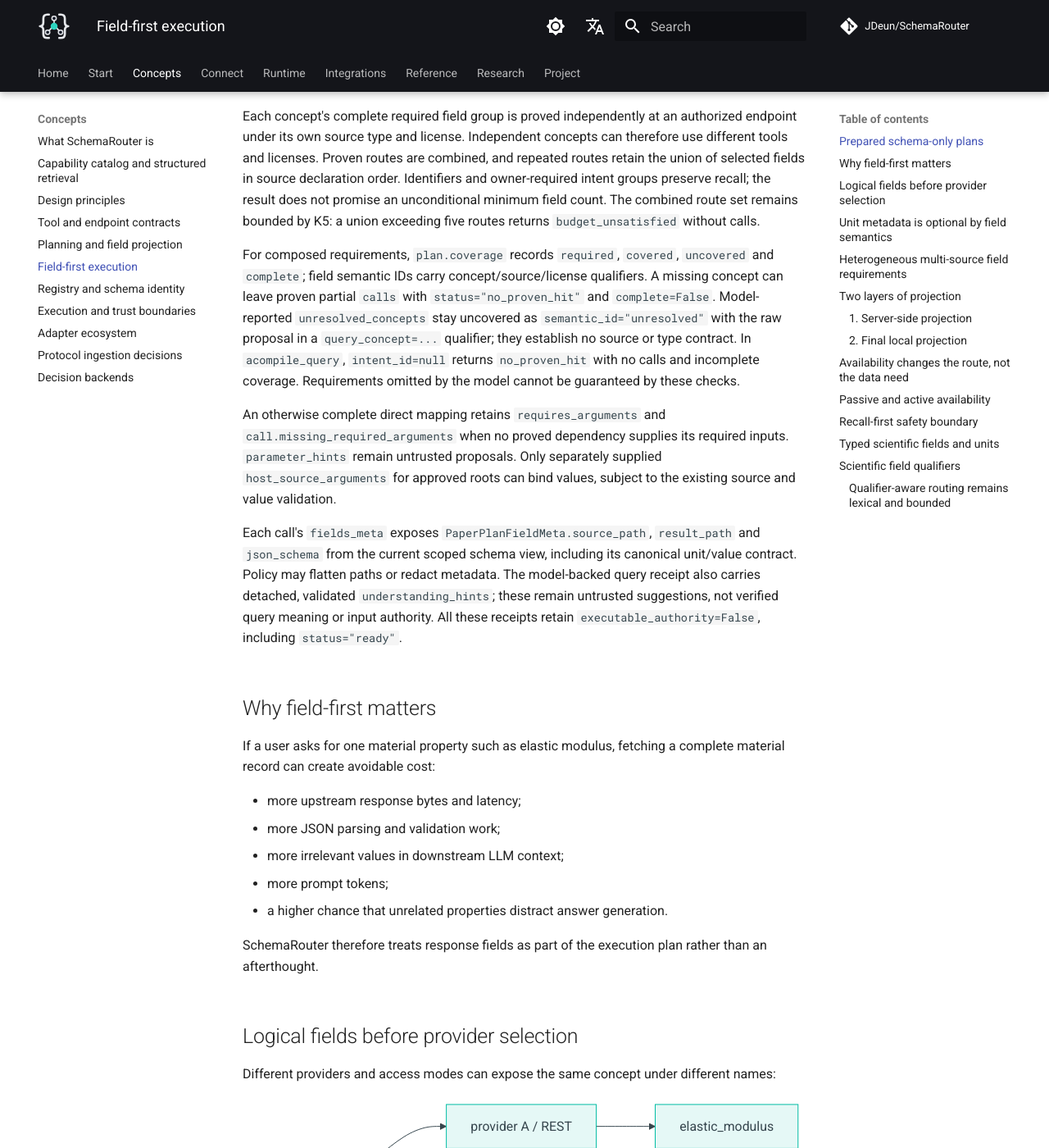
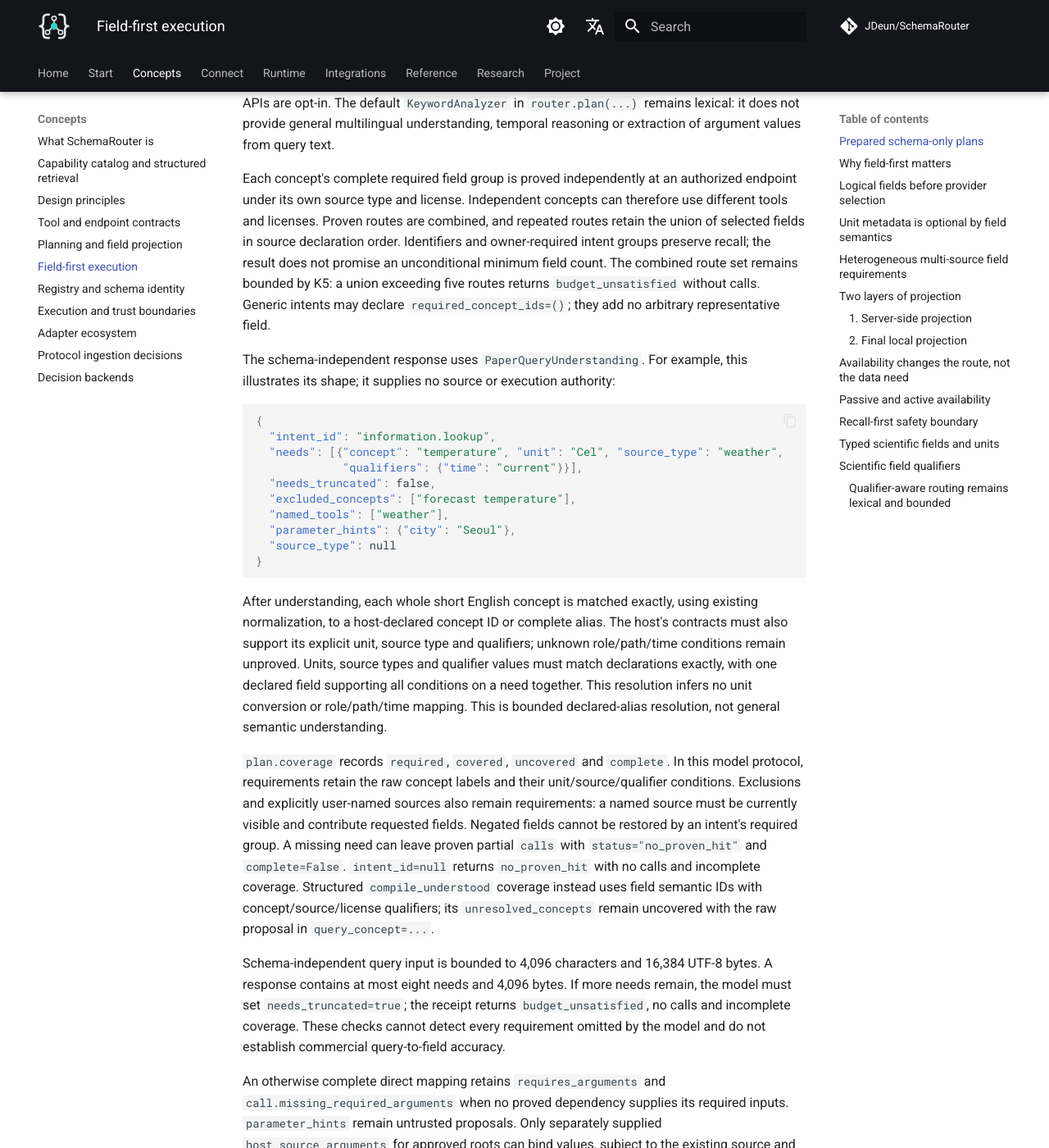
Before and after one commit to JDeun/SchemaRouter, an MkDocs documentation site: the page built from docs/concepts/field-first-execution.md, in a window 1280 px wide and 1400 px high, scrolled down 1082 px. Shown: the whole window at 82% size. Built offline with MkDocs 1.6.1 and Material for MkDocs 9.7.7, drawn with Linux system fonts in a browser that asks for light colours; comment, search, counter and statistics services are not loaded.

Commit message:
docs: explain schema-independent prepared query understanding

````diff
--- a/docs/concepts/field-first-execution.md
+++ b/docs/concepts/field-first-execution.md
@@ -34,9 +34,11 @@ original numeric value and type. This prepared path remains opt-in and does not
 
 `router.prepare_field_routing(catalog=...)` prepares a source-pinned index with a host-reviewed
 concept catalog. `session.compile_understood(...)` checks a `PaperUnderstanding` against that catalog
-and the host's `PaperIntentRegistry`. `session.acompile_query(...)` additionally calls the
-application's model with the query and explicitly approved intent IDs, concept IDs/aliases and tool
-names; raw provider schemas are not sent. These APIs are opt-in. The default `KeywordAnalyzer` in
+and the host's `PaperIntentRegistry`. In `session.acompile_query(...)`, omitting
+`model_visible_concept_ids` selects the schema-independent model protocol: the application's model
+receives the query, fixed intent names and response format/rules, without concept aliases, field
+names, tool catalog or route IDs. Passing an explicit tuple retains the earlier offered-ID protocol,
+which discloses the approved concept IDs/aliases and tool names. These APIs are opt-in. The default `KeywordAnalyzer` in
 `router.plan(...)` remains lexical: it does not provide general multilingual understanding, temporal
 reasoning or extraction of argument values from query text.
 
@@ -46,14 +48,45 @@ licenses. Proven routes are combined, and repeated routes retain the union of se
 source declaration order. Identifiers and owner-required intent groups preserve recall; the result
 does not promise an unconditional minimum field count. The combined route set remains bounded by
 K5: a union exceeding five routes returns `budget_unsatisfied` without calls.
+Generic intents may declare `required_concept_ids=()`; they add no arbitrary representative field.
 
-For composed requirements, `plan.coverage` records `required`, `covered`, `uncovered` and `complete`;
-field semantic IDs carry concept/source/license qualifiers. A missing concept can leave proven
-partial `calls` with `status="no_proven_hit"` and `complete=False`. Model-reported
-`unresolved_concepts` stay uncovered as `semantic_id="unresolved"` with the raw proposal in a
-`query_concept=...` qualifier; they establish no source or type contract. In `acompile_query`,
-`intent_id=null` returns `no_proven_hit` with no calls and incomplete coverage. Requirements omitted
-by the model cannot be guaranteed by these checks.
+The schema-independent response uses `PaperQueryUnderstanding`. For example, this illustrates its
+shape; it supplies no source or execution authority:
+
+```json
+{
+  "intent_id": "information.lookup",
+  "needs": [{"concept": "temperature", "unit": "Cel", "source_type": "weather",
+             "qualifiers": {"time": "current"}}],
+  "needs_truncated": false,
+  "excluded_concepts": ["forecast temperature"],
+  "named_tools": ["weather"],
+  "parameter_hints": {"city": "Seoul"},
+  "source_type": null
+}
+```
+
+After understanding, each whole short English concept is matched exactly, using existing
+normalization, to a host-declared concept ID or complete alias. The host's contracts must also
+support its explicit unit, source type and qualifiers; unknown role/path/time conditions remain
+unproved. Units, source types and qualifier values must match declarations exactly, with one declared
+field supporting all conditions on a need together. This resolution infers no unit conversion or
+role/path/time mapping. This is bounded declared-alias resolution, not general semantic understanding.
+
+`plan.coverage` records `required`, `covered`, `uncovered` and `complete`. In this model protocol,
+requirements retain the raw concept labels and their unit/source/qualifier conditions. Exclusions
+and explicitly user-named sources also remain requirements: a named source must be currently visible
+and contribute requested fields. Negated fields cannot be restored by an intent's required group.
+A missing need can leave proven partial `calls` with `status="no_proven_hit"` and `complete=False`.
+`intent_id=null` returns `no_proven_hit` with no calls and incomplete coverage. Structured
+`compile_understood` coverage instead uses field semantic IDs with concept/source/license qualifiers;
+its `unresolved_concepts` remain uncovered with the raw proposal in `query_concept=...`.
+
+Schema-independent query input is bounded to 4,096 characters and 16,384 UTF-8 bytes. A response
+contains at most eight needs and 4,096 bytes. If more needs remain, the model must set
+`needs_truncated=true`; the receipt returns `budget_unsatisfied`, no calls and incomplete coverage.
+These checks cannot detect every requirement omitted by the model and do not establish commercial
+query-to-field accuracy.
 
 An otherwise complete direct mapping retains `requires_arguments` and
 `call.missing_required_arguments` when no proved dependency supplies its required inputs.
````
Also changed, not shown: docs_ko/concepts/field-first-execution.md (+22 -2 lines), 2 other files.
